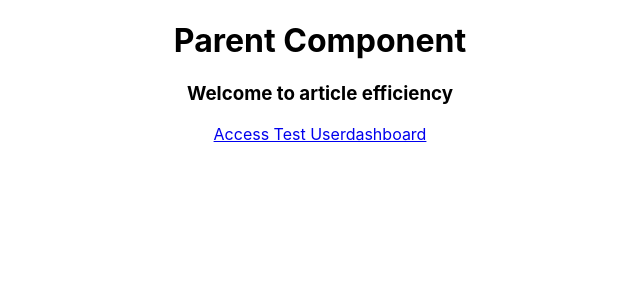
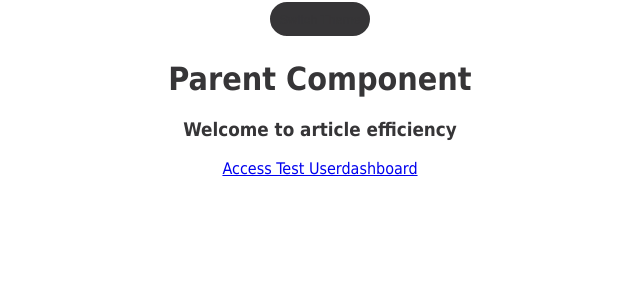
Before and after one commit to Pinterest2-0/frontend, a React (Create React App) app in the folder frontend2-3/: page / in a window 1280 px wide. Shown: the top 300 px of the page, without its empty margins (320-960 px from the left). Built offline with nearby package versions, Linux system fonts and the light colour scheme.

Commit message:
Added global dark mode

```diff
--- a/frontend2-3/package.json
+++ b/frontend2-3/package.json
@@ -37,5 +37,8 @@
       "last 1 firefox version",
       "last 1 safari version"
     ]
+  },
+  "devDependencies": {
+    "babel-plugin-styled-components": "^1.12.0"
   }
 }
--- a/frontend2-3/src/App.js
+++ b/frontend2-3/src/App.js
@@ -1,11 +1,26 @@
-import logo from './logo.svg';
+import {ThemeProvider} from "styled-components";
+import { GlobalStyles } from "./Components/GlobalStyles";
+import { lightTheme, darkTheme } from "./Components/Themes"
+import  {useDarkMode} from "./Hooks/useDarkMode";
+import Toggle from './Components/Toggler';
 import {Route, Link, Switch } from 'react-router-dom';
 import './App.css';
 import Dashboard from './Components/Dashboard';
+import {useState} from 'react';
 
 function App() {
+
+
+  const [theme, themeToggler] = useDarkMode();
+
+  const themeMode = theme === 'light' ? lightTheme : darkTheme;
+
   return (
+    <ThemeProvider theme={themeMode}>
+      <>
+      <GlobalStyles/>
     <div className="App">
+    <Toggle theme={theme} toggleTheme={themeToggler} />
       <h1>Parent Component</h1>
       <h3>Welcome to article efficiency</h3>
       <Link to='/userdashboard'>Access Test Userdashboard</Link>
@@ -15,6 +30,9 @@
         </Route>
       </Switch>
     </div>
+
+</>
+</ThemeProvider>
   );
 }
 
--- /dev/null
+++ b/frontend2-3/src/Components/GlobalStyles.js
@@ -0,0 +1,9 @@
+import { createGlobalStyle} from "styled-components"
+export const GlobalStyles = createGlobalStyle`
+  body {
+    background: ${({ theme }) => theme.body};
+    color: ${({ theme }) => theme.text};
+    font-family: Tahoma, Helvetica, Arial, Roboto, sans-serif;
+    transition: all 0.50s linear;
+  }
+  `
--- /dev/null
+++ b/frontend2-3/src/Components/Themes.js
@@ -0,0 +1,12 @@
+export const lightTheme = {
+    body: '#FFF',
+    text: '#363537',
+    toggleBorder: '#FFF',
+    background: '#363537',
+}
+export const darkTheme = {
+    body: '#363537',
+    text: '#FAFAFA',
+    toggleBorder: '#6B8096',
+    background: '#999',
+}
--- /dev/null
+++ b/frontend2-3/src/Components/Toggler.js
@@ -0,0 +1,24 @@
+import React from 'react'
+import { func, string } from 'prop-types';
+import styled from "styled-components"
+const Button = styled.button`
+  background: ${({ theme }) => theme.background};
+  border: 2px solid ${({ theme }) => theme.toggleBorder};
+  color: ${({ theme }) => theme.text};
+  border-radius: 30px;
+  cursor: pointer;
+  font-size:0.8rem;
+  padding: 0.6rem;
+  }`;
+const Toggle = ({theme,  toggleTheme }) => {
+    return (
+        <Button onClick={toggleTheme} >
+          Switch Theme
+        </Button>
+    );
+};
+Toggle.propTypes = {
+    theme: string.isRequired,
+    toggleTheme: func.isRequired,
+}
+export default Toggle;
--- /dev/null
+++ b/frontend2-3/src/Hooks/useDarkMode.js
@@ -0,0 +1,19 @@
+import { useEffect, useState } from 'react';
+export const useDarkMode = () => {
+    const [theme, setTheme] = useState('light');
+
+    const setMode = mode => {
+        window.localStorage.setItem('theme', mode)
+        setTheme(mode)
+    };
+
+    const themeToggler = () => {
+        theme === 'light' ? setMode('dark') : setMode('light')
+    };
+
+    useEffect(() => {
+        const localTheme = window.localStorage.getItem('theme');
+        localTheme && setTheme(localTheme)
+    }, []);
+    return [theme, themeToggler]
+};
```
Also changed, not shown: 1 other file (tests, documents, lock files or other folders).
